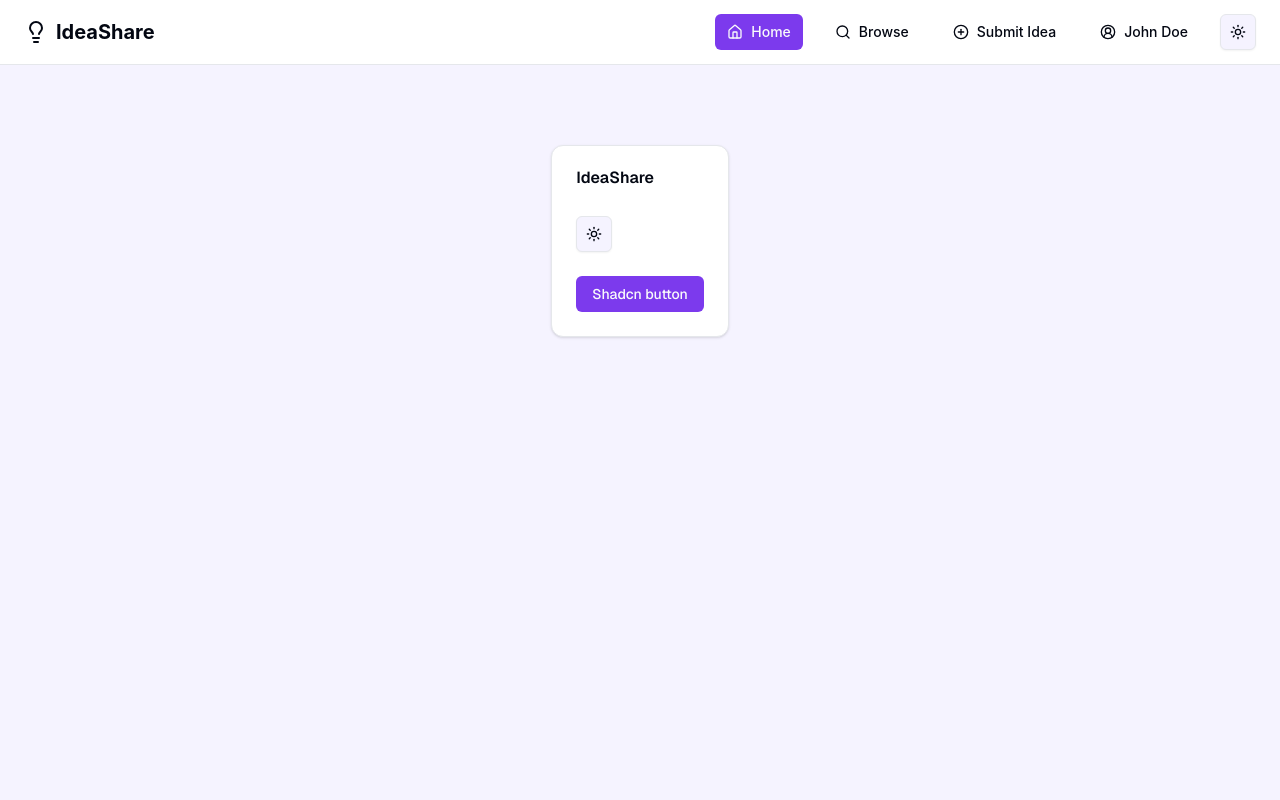
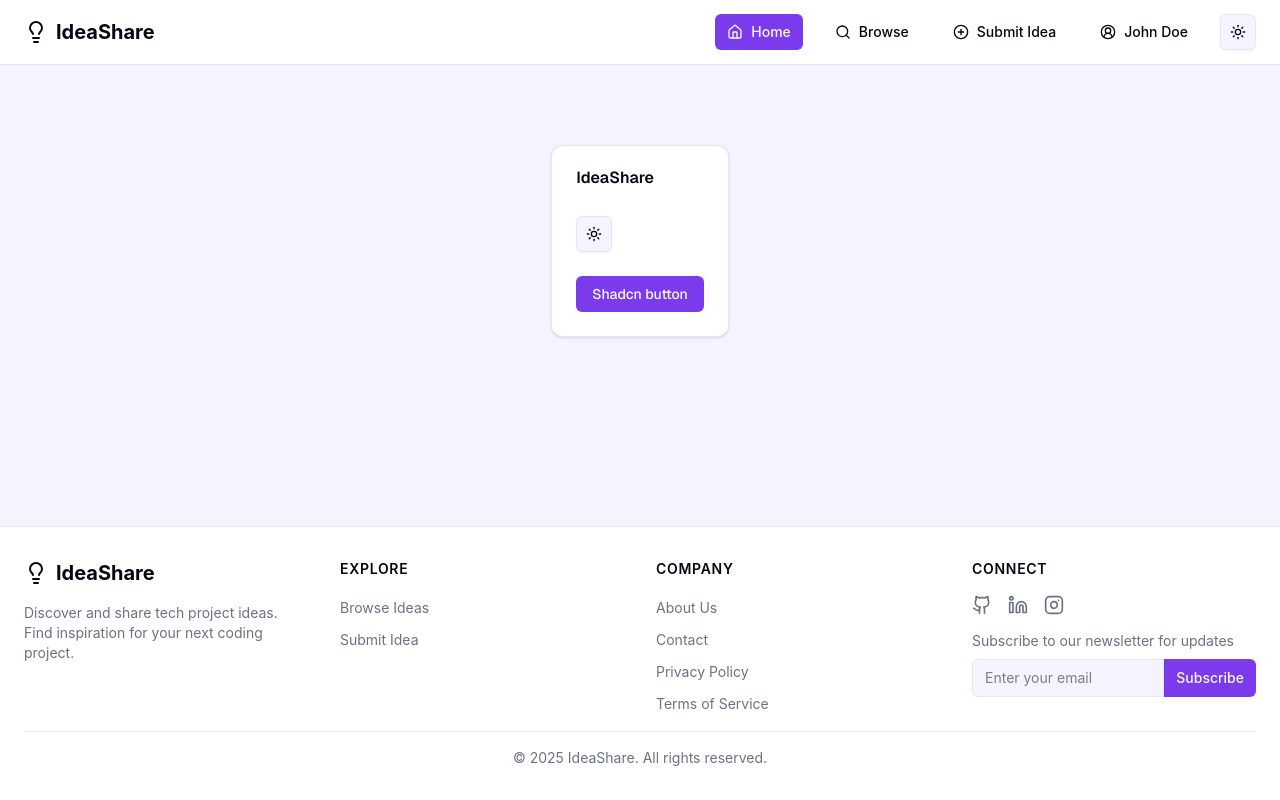
Before and after one commit to theofournier/ideashare-web, a Next.js app: page / in a window 1280 px wide. Built offline with nearby package versions, Linux system fonts and the light colour scheme.

Commit message:
feat: add footer

```diff
--- a/src/app/layout.tsx
+++ b/src/app/layout.tsx
@@ -1,8 +1,9 @@
 import type { Metadata } from "next";
 import { Geist, Geist_Mono } from "next/font/google";
 import "./globals.css";
-import { ThemeProvider } from "@/components/theme-provider";
+import { ThemeProvider } from "@/components/theme/theme-provider";
 import Navbar from "@/components/navbar/navbar";
+import { Footer } from "@/components/footer/footer";
 
 const geistSans = Geist({
   variable: "--font-geist-sans",
@@ -36,7 +37,8 @@ export default function RootLayout({
         >
           <div className="flex min-h-screen flex-col bg-background">
             <Navbar />
-            <main>{children}</main>
+            <main className="flex-1">{children}</main>
+            <Footer />
           </div>
         </ThemeProvider>
       </body>
--- a/src/app/page.tsx
+++ b/src/app/page.tsx
@@ -1,4 +1,4 @@
-import { ThemeModeToggle } from "@/components/theme-mode-toggle";
+import { ThemeModeToggle } from "@/components/theme/theme-mode-toggle";
 import { Button } from "@/components/ui/button";
 import {
   Card,
--- /dev/null
+++ b/src/components/footer/footer.tsx
@@ -0,0 +1,142 @@
+import Link from "next/link";
+import { Lightbulb, Github, Twitter, Linkedin, Instagram } from "lucide-react";
+import { Logo } from "../logo";
+
+export function Footer() {
+  return (
+    <footer className="border-t bg-card">
+      <div className="container mx-auto px-4 py-8 md:px-6">
+        <div className="grid grid-cols-1 gap-8 md:grid-cols-4">
+          <div className="flex flex-col gap-4">
+            <Logo />
+            <p className="text-sm text-muted-foreground">
+              Discover and share tech project ideas. Find inspiration for your
+              next coding project.
+            </p>
+          </div>
+
+          <div>
+            <h3 className="mb-4 text-sm font-semibold uppercase tracking-wider">
+              Explore
+            </h3>
+            <ul className="space-y-2">
+              <li>
+                <Link
+                  href="/browse"
+                  className="text-sm text-muted-foreground hover:text-foreground"
+                >
+                  Browse Ideas
+                </Link>
+              </li>
+              <li>
+                <Link
+                  href="/submit"
+                  className="text-sm text-muted-foreground hover:text-foreground"
+                >
+                  Submit Idea
+                </Link>
+              </li>
+            </ul>
+          </div>
+
+          <div>
+            <h3 className="mb-4 text-sm font-semibold uppercase tracking-wider">
+              Company
+            </h3>
+            <ul className="space-y-2">
+              <li>
+                <Link
+                  href="/about"
+                  className="text-sm text-muted-foreground hover:text-foreground"
+                >
+                  About Us
+                </Link>
+              </li>
+              <li>
+                <Link
+                  href="/contact"
+                  className="text-sm text-muted-foreground hover:text-foreground"
+                >
+                  Contact
+                </Link>
+              </li>
+              <li>
+                <Link
+                  href="/privacy"
+                  className="text-sm text-muted-foreground hover:text-foreground"
+                >
+                  Privacy Policy
+                </Link>
+              </li>
+              <li>
+                <Link
+                  href="/terms"
+                  className="text-sm text-muted-foreground hover:text-foreground"
+                >
+                  Terms of Service
+                </Link>
+              </li>
+            </ul>
+          </div>
+
+          <div>
+            <h3 className="mb-4 text-sm font-semibold uppercase tracking-wider">
+              Connect
+            </h3>
+            <div className="flex space-x-4">
+              <a
+                href="https://github.com/theofournier/ideashare-web"
+                target="_blank"
+                rel="noopener noreferrer"
+                className="text-muted-foreground hover:text-foreground"
+              >
+                <span className="sr-only">GitHub</span>
+                <Github className="h-5 w-5" />
+              </a>
+              <a
+                href="https://linkedin.com"
+                target="_blank"
+                rel="noopener noreferrer"
+                className="text-muted-foreground hover:text-foreground"
+              >
+                <span className="sr-only">LinkedIn</span>
+                <Linkedin className="h-5 w-5" />
+              </a>
+              <a
+                href="https://instagram.com"
+                target="_blank"
+                rel="noopener noreferrer"
+                className="text-muted-foreground hover:text-foreground"
+              >
+                <span className="sr-only">Instagram</span>
+                <Instagram className="h-5 w-5" />
+              </a>
+            </div>
+            <p className="mt-4 text-sm text-muted-foreground">
+              Subscribe to our newsletter for updates
+            </p>
+            <form className="mt-2 flex">
+              <input
+                type="email"
+                placeholder="Enter your email"
+                className="w-full rounded-l-md border border-input bg-background px-3 py-2 text-sm"
+                required
+              />
+              <button
+                type="submit"
+                className="rounded-r-md bg-primary px-3 py-2 text-sm font-medium text-primary-foreground"
+              >
+                Subscribe
+              </button>
+            </form>
+          </div>
+        </div>
+        <div className="mt-4 border-t pt-4 text-center">
+          <p className="text-sm text-muted-foreground">
+            &copy; {new Date().getFullYear()} IdeaShare. All rights reserved.
+          </p>
+        </div>
+      </div>
+    </footer>
+  );
+}
--- /dev/null
+++ b/src/components/logo.tsx
@@ -0,0 +1,11 @@
+import { Lightbulb } from "lucide-react";
+import Link from "next/link";
+
+export const Logo = () => {
+  return (
+    <Link href="/" className="flex items-center gap-2">
+      <Lightbulb className="h-6 w-6" />
+      <span className="text-xl font-bold">IdeaShare</span>
+    </Link>
+  );
+};
--- a/src/components/navbar/navbar.tsx
+++ b/src/components/navbar/navbar.tsx
@@ -23,8 +23,9 @@ import {
   DropdownMenuSeparator,
   DropdownMenuTrigger,
 } from "@/components/ui/dropdown-menu";
-import { ThemeModeToggle } from "../theme-mode-toggle";
+import { ThemeModeToggle } from "../theme/theme-mode-toggle";
 import { NavbarItem } from "./navbar-item";
+import { Logo } from "../logo";
 
 export default function Navbar() {
   const pathname = usePathname();
@@ -46,11 +47,8 @@ export default function Navbar() {
 
   return (
     <nav className="sticky top-0 z-30 border-b bg-card/95 backdrop-blur-sm">
-      <div className="mx-auto flex h-16 items-center justify-between px-4 md:px-6">
-        <Link href="/" className="flex items-center gap-2">
-          <Lightbulb className="h-6 w-6" />
-          <span className="text-xl font-bold">IdeaShare</span>
-        </Link>
+      <div className="container mx-auto flex h-16 items-center justify-between px-4 md:px-6">
+        <Logo />
         <div className="flex items-center gap-3 md:gap-5">
           <NavbarItem
             href="/"
```
Also changed, not shown: src/components/theme/theme-mode-toggle.tsx (renamed from src/components/theme-mode-toggle.tsx), src/components/theme/theme-provider.tsx (renamed from src/components/theme-provider.tsx).
